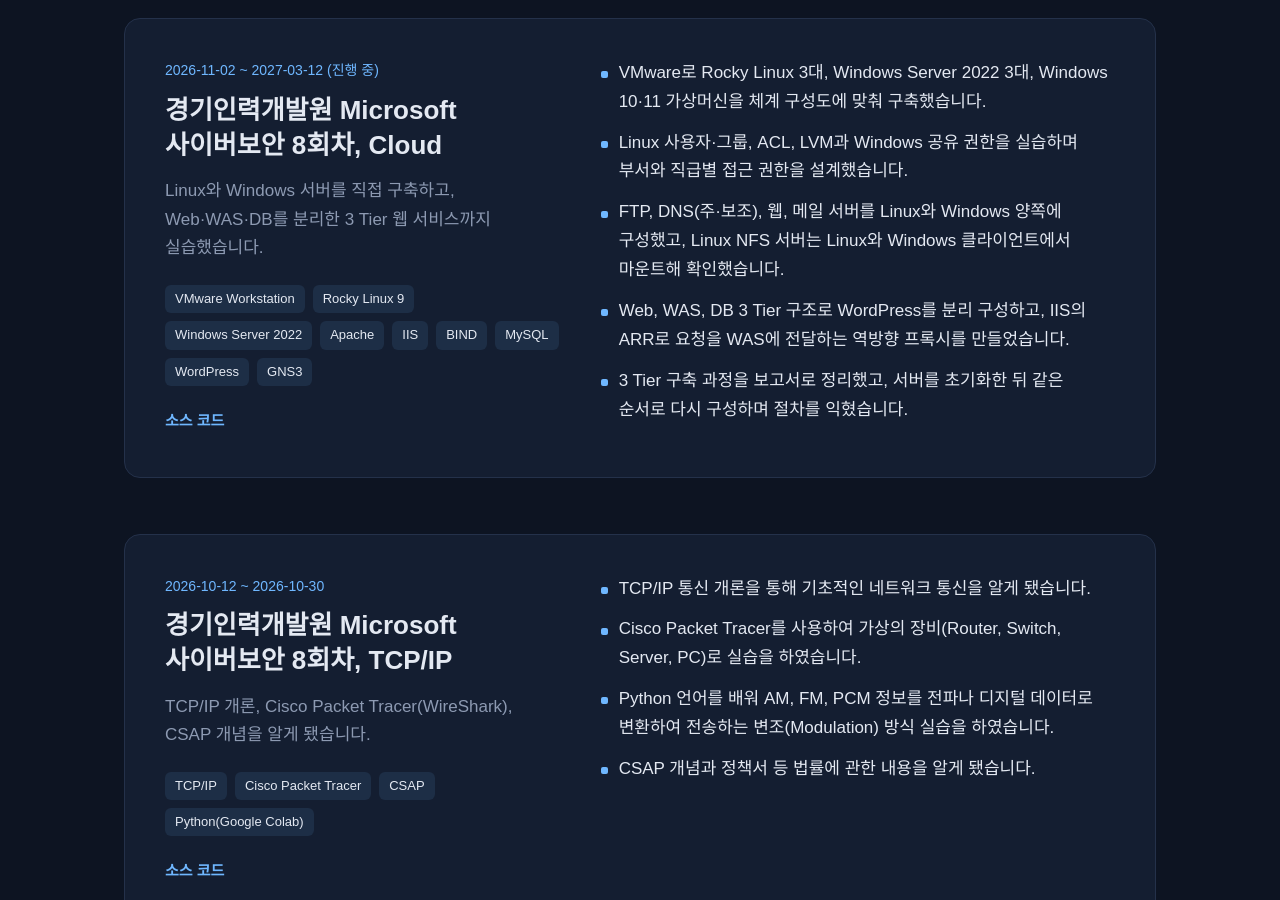
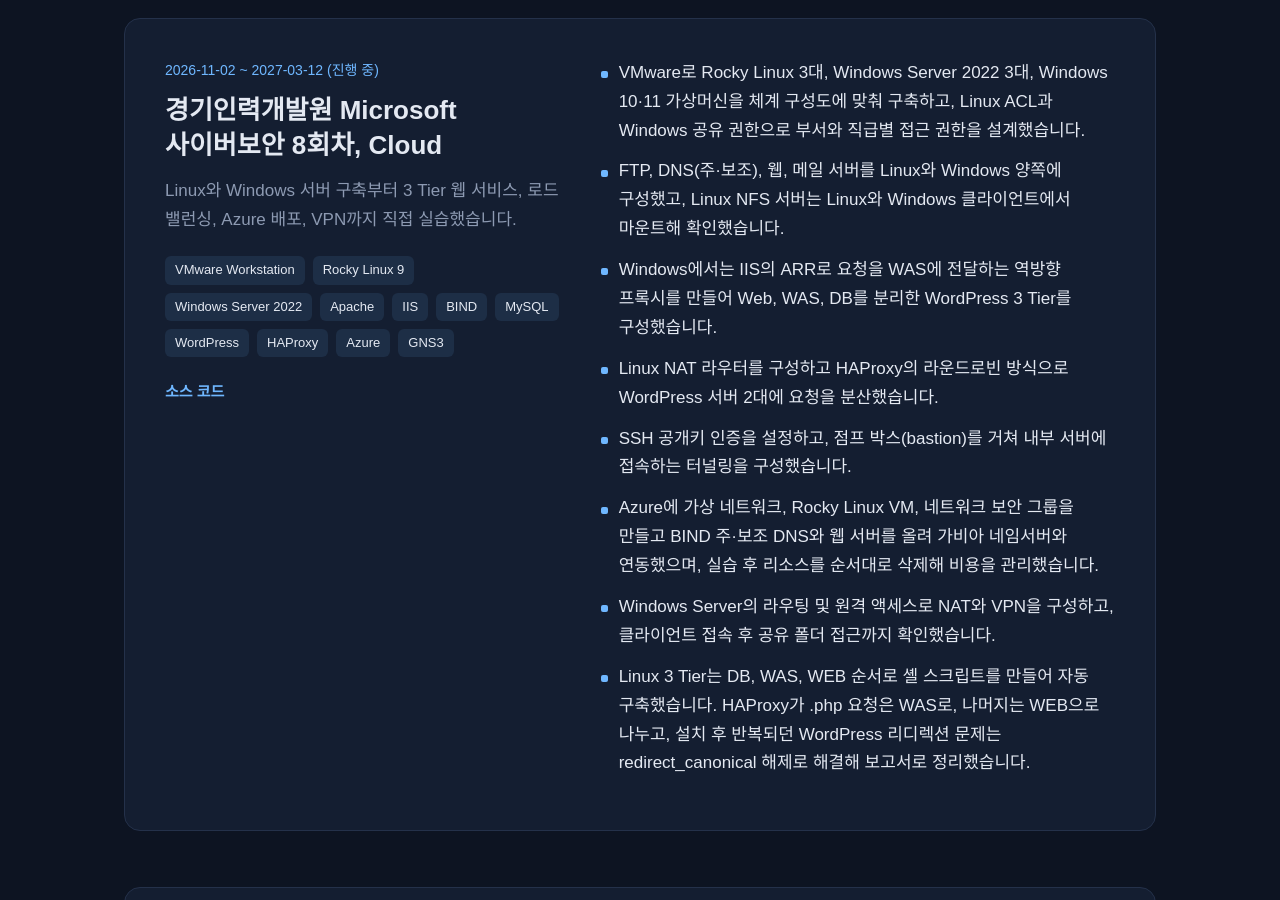
Before and after one commit to sinja2557/sinja2557.github.io, a plain HTML site: page index.html in a window 1280 px wide. Shown: the part 1900-2800 px from the top of the page. Drawn offline with Linux system fonts and the light colour scheme; a web font is replaced by a local one.

Commit message:
Add files via upload

```diff
--- a/index.html
+++ b/index.html
@@ -178,7 +178,7 @@
       <h2 id="index-title">프로젝트 한눈에 보기</h2>
       <ol>
         <li><a href="#p-chaltteok"><strong>찰떡, AI 민원 대필 서비스</strong><span>21팀, 2026 청년 AI 해커톤</span></a></li>
-        <li><a href="#p-cloud"><strong>Cloud</strong><span>Linux·Windows 서버 구축, 3 Tier 웹 서비스</span></a></li>
+        <li><a href="#p-cloud"><strong>Cloud</strong><span>서버 구축, 3 Tier, HAProxy, Azure, VPN</span></a></li>
         <li><a href="#p-tcp-ip"><strong>TCP/IP | CSAP</strong><span>TCP/IP 개론, Cisco Packet Tracer, CSAP</span></a></li>
         <li><a href="#p-azure"><strong>Azure 인프라 요청 포털 (개발중)</strong><span>개인, Azure 인프라 자동 배포 웹 포털</span></a></li>
         <li><a href="#p-azure-beginner"><strong>Microsoft Azure</strong><span>Azure 기초</span></a></li>
@@ -225,20 +225,23 @@
         <div>
           <p class="context">2026-11-02 ~ 2027-03-12 (진행 중)</p>
           <h3>경기인력개발원 Microsoft 사이버보안 8회차, Cloud</h3>
-          <p class="summary">Linux와 Windows 서버를 직접 구축하고, Web·WAS·DB를 분리한 3 Tier 웹 서비스까지 실습했습니다.</p>
+          <p class="summary">Linux와 Windows 서버 구축부터 3 Tier 웹 서비스, 로드 밸런싱, Azure 배포, VPN까지 직접 실습했습니다.</p>
           <ul class="stack" aria-label="사용 기술">
-            <li>VMware Workstation</li><li>Rocky Linux 9</li><li>Windows Server 2022</li><li>Apache</li><li>IIS</li><li>BIND</li><li>MySQL</li><li>WordPress</li><li>GNS3</li>
+            <li>VMware Workstation</li><li>Rocky Linux 9</li><li>Windows Server 2022</li><li>Apache</li><li>IIS</li><li>BIND</li><li>MySQL</li><li>WordPress</li><li>HAProxy</li><li>Azure</li><li>GNS3</li>
           </ul>
           <div class="links">
             <a href="https://github.com/sinja2557/cs8-cloud" target="_blank" rel="noopener">소스 코드</a>
           </div>
         </div>
         <ul class="points">
-          <li>VMware로 Rocky Linux 3대, Windows Server 2022 3대, Windows 10·11 가상머신을 체계 구성도에 맞춰 구축했습니다.</li>
-          <li>Linux 사용자·그룹, ACL, LVM과 Windows 공유 권한을 실습하며 부서와 직급별 접근 권한을 설계했습니다.</li>
+          <li>VMware로 Rocky Linux 3대, Windows Server 2022 3대, Windows 10·11 가상머신을 체계 구성도에 맞춰 구축하고, Linux ACL과 Windows 공유 권한으로 부서와 직급별 접근 권한을 설계했습니다.</li>
           <li>FTP, DNS(주·보조), 웹, 메일 서버를 Linux와 Windows 양쪽에 구성했고, Linux NFS 서버는 Linux와 Windows 클라이언트에서 마운트해 확인했습니다.</li>
-          <li>Web, WAS, DB 3 Tier 구조로 WordPress를 분리 구성하고, IIS의 ARR로 요청을 WAS에 전달하는 역방향 프록시를 만들었습니다.</li>
-          <li>3 Tier 구축 과정을 보고서로 정리했고, 서버를 초기화한 뒤 같은 순서로 다시 구성하며 절차를 익혔습니다.</li>
+          <li>Windows에서는 IIS의 ARR로 요청을 WAS에 전달하는 역방향 프록시를 만들어 Web, WAS, DB를 분리한 WordPress 3 Tier를 구성했습니다.</li>
+          <li>Linux NAT 라우터를 구성하고 HAProxy의 라운드로빈 방식으로 WordPress 서버 2대에 요청을 분산했습니다.</li>
+          <li>SSH 공개키 인증을 설정하고, 점프 박스(bastion)를 거쳐 내부 서버에 접속하는 터널링을 구성했습니다.</li>
+          <li>Azure에 가상 네트워크, Rocky Linux VM, 네트워크 보안 그룹을 만들고 BIND 주·보조 DNS와 웹 서버를 올려 가비아 네임서버와 연동했으며, 실습 후 리소스를 순서대로 삭제해 비용을 관리했습니다.</li>
+          <li>Windows Server의 라우팅 및 원격 액세스로 NAT와 VPN을 구성하고, 클라이언트 접속 후 공유 폴더 접근까지 확인했습니다.</li>
+          <li>Linux 3 Tier는 DB, WAS, WEB 순서로 셸 스크립트를 만들어 자동 구축했습니다. HAProxy가 .php 요청은 WAS로, 나머지는 WEB으로 나누고, 설치 후 반복되던 WordPress 리디렉션 문제는 redirect_canonical 해제로 해결해 보고서로 정리했습니다.</li>
         </ul>
       </article>
 
```
